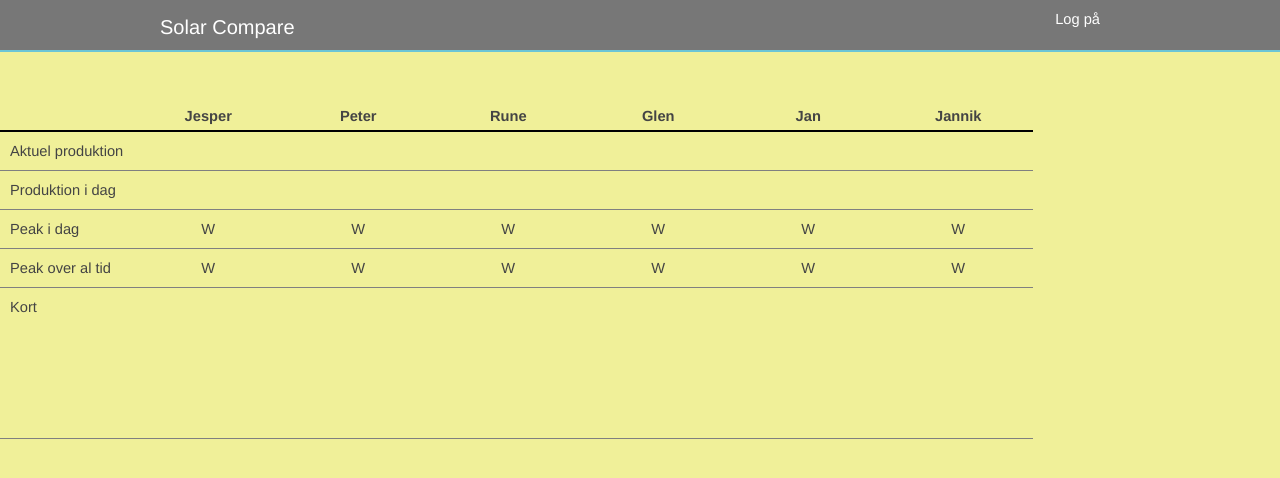
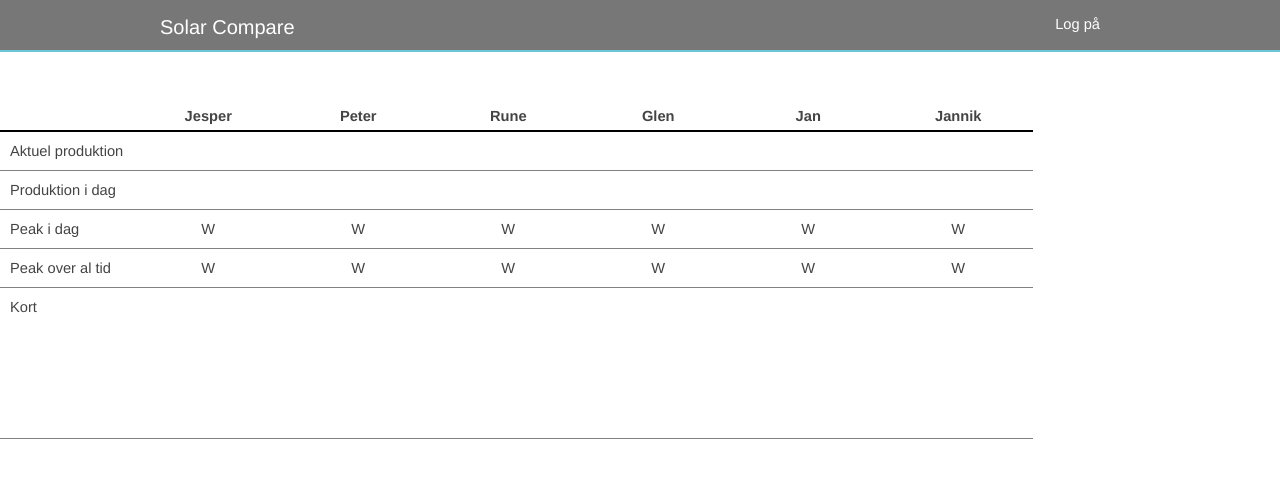
Before and after one commit to jaybora/solarcompare, a plain HTML site: page src/html/index.html in a window 1280 px wide. Drawn offline with nearby package versions, Linux system fonts and the light colour scheme; some packages are replaced by stand-ins of ours; a script that the page names is missing.

Commit message:
Some layout change

```diff
--- a/src/html/css/style.css
+++ b/src/html/css/style.css
@@ -40,7 +40,7 @@ body { font:13px/1.231 sans-serif; *font-size:small; color:#FFFFFF;}
 select, input, textarea, button { font:99% sans-serif; }
 pre, code, kbd, samp { font-family: monospace, sans-serif; }
 
-html { overflow-y: scroll; background-color:#F0F099}
+html { overflow-y: scroll; background-color:#FFFFFF}
 a:hover, a:active { outline: none; }
 ul, ol { margin-left: 2em; }
 ol { list-style-type: decimal; }
@@ -139,7 +139,7 @@ nav{
 
 nav.user{
 	float:right;
-	margin-top:10px;
+	margin-top:15px;
 }
 
 nav ul, nav ul li{
```
